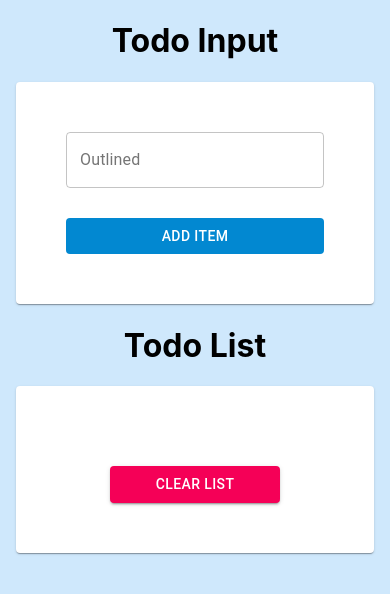
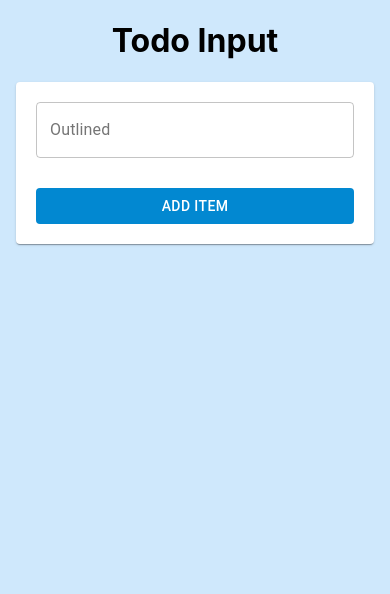
Before and after one commit to ruhel241/react-todo-list, a React (Create React App) app: page / in a window 390 px wide. Shown: the top 594 px of the page. Built offline with nearby package versions, Linux system fonts and the light colour scheme.

Commit message:
todo list condition apply

```diff
--- a/src/Components/Home.js
+++ b/src/Components/Home.js
@@ -57,6 +57,8 @@ class Home extends Component {
     clearItems = () => {
         this.setState({
             items: []
+        },() => {
+            localStorage.setItem('react-todo-list-data', JSON.stringify(this.state.items))
         })
     }
 
@@ -75,6 +77,8 @@ class Home extends Component {
       const filterItem = this.state.items.filter(item => item.id !== id);
       this.setState({
         items: filterItem,
+      },() => {
+        localStorage.setItem('react-todo-list-data', JSON.stringify(this.state.items));
       })
     }
 
--- a/src/Components/ToDoList.js
+++ b/src/Components/ToDoList.js
@@ -24,6 +24,8 @@ class ToDoList extends Component {
 
         return (
             <React.Fragment>
+                { items.length > 0 && (
+                    <div>
                         <h1 className={classes.title}> Todo List </h1>
                         <Card className={classes.todoForm} style={{padding: '50px'}}>
                             <TableContainer component={Paper}>
@@ -66,6 +68,8 @@ class ToDoList extends Component {
                                 CLEAR LIST
                             </Button>
                         </Card>
+                    </div>
+                )}
             </React.Fragment>
         )
     }
--- a/src/index.css
+++ b/src/index.css
@@ -46,4 +46,7 @@ code {
   .input-btn {
     width: 100%;
   }
+  .MuiPaper-root {
+    padding: 20px !important;
+  }
 }
```
Lines whose indentation alone changed are shown as unchanged.
